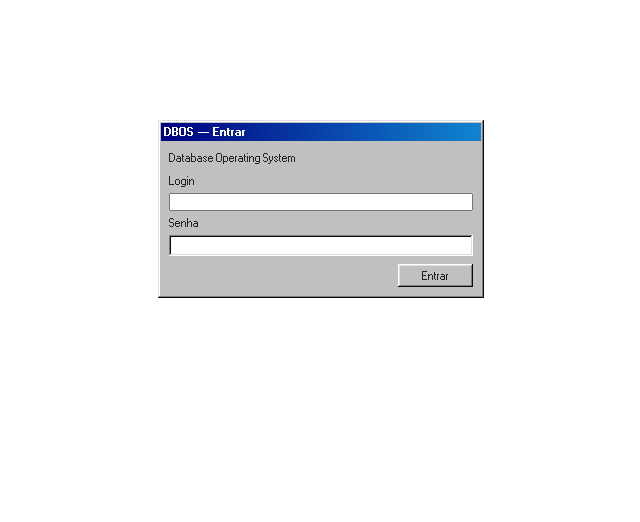
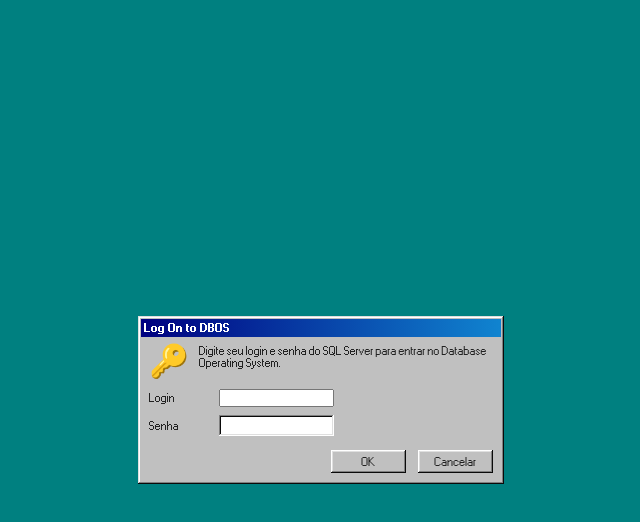
Before and after one commit to buenofs/sistema-retro-dbo, a React (Vite) app in the folder apps/web/: page / in a window 1280 px wide. Shown: the top 522 px of the page, without its empty margins (319-959 px from the left). Built offline with nearby package versions, Linux system fonts and the light colour scheme; no server answers.

Commit message:
feat(web): diálogo de logon clássico (Log On to DBOS)

```diff
--- a/apps/web/src/autenticacao/TelaLogin.tsx
+++ b/apps/web/src/autenticacao/TelaLogin.tsx
@@ -1,7 +1,8 @@
 import { useState, type FormEvent } from 'react';
 import { useLogin } from './ganchos';
+import './telaLogin.css';
 
-// Tela de boot/login no estilo Win98. O login mapeia direto para um login do SQL Server.
+// Diálogo de logon estilo Win9x "Log On to DBOS", sobre o wallpaper.
 export function TelaLogin() {
   const [login, setLogin] = useState('');
   const [senha, setSenha] = useState('');
@@ -12,24 +13,36 @@
     entrar.mutate({ login, senha });
   }
 
+  function cancelar() {
+    setLogin('');
+    setSenha('');
+  }
+
   return (
-    <div className="window" style={{ width: 320, margin: '15vh auto' }}>
+    <div className="tela-logon">
+      <div className="window logon-janela">
         <div className="title-bar">
-        <div className="title-bar-text">DBOS — Entrar</div>
+          <div className="title-bar-text">Log On to DBOS</div>
         </div>
         <div className="window-body">
-        <p>Database Operating System</p>
+          <div className="logon-cabecalho">
+            <span className="logon-icone" aria-hidden="true">🔑</span>
+            <p style={{ margin: 0 }}>
+              Digite seu login e senha do SQL Server para entrar no Database
+              Operating System.
+            </p>
+          </div>
           <form onSubmit={aoEnviar}>
-          <div className="field-row-stacked">
-            <label htmlFor="login">Login</label>
-            <input
-              id="login"
-              value={login}
-              onChange={(e) => setLogin(e.target.value)}
-            />
+            <div className="field-row" style={{ marginTop: 12 }}>
+              <label htmlFor="login" style={{ width: 64 }}>
+                Login
+              </label>
+              <input id="login" value={login} onChange={(e) => setLogin(e.target.value)} />
             </div>
-          <div className="field-row-stacked">
-            <label htmlFor="senha">Senha</label>
+            <div className="field-row" style={{ marginTop: 8 }}>
+              <label htmlFor="senha" style={{ width: 64 }}>
+                Senha
+              </label>
               <input
                 id="senha"
                 type="password"
@@ -37,12 +50,12 @@
                 onChange={(e) => setSenha(e.target.value)}
               />
             </div>
-          <div
-            className="field-row"
-            style={{ justifyContent: 'flex-end', marginTop: 8 }}
-          >
+            <div className="field-row" style={{ justifyContent: 'flex-end', marginTop: 14, gap: 6 }}>
               <button type="submit" disabled={entrar.isPending}>
-              {entrar.isPending ? 'Entrando...' : 'Entrar'}
+                {entrar.isPending ? 'Entrando...' : 'OK'}
+              </button>
+              <button type="button" onClick={cancelar}>
+                Cancelar
               </button>
             </div>
             {entrar.isError && (
@@ -53,5 +66,6 @@
           </form>
         </div>
       </div>
+    </div>
   );
 }
--- /dev/null
+++ b/apps/web/src/autenticacao/telaLogin.css
@@ -0,0 +1,20 @@
+.tela-logon {
+  position: fixed;
+  inset: 0;
+  background: #008080;
+  display: flex;
+  align-items: center;
+  justify-content: center;
+}
+.logon-janela {
+  width: 360px;
+}
+.logon-cabecalho {
+  display: flex;
+  gap: 10px;
+  align-items: flex-start;
+}
+.logon-icone {
+  font-size: 32px;
+  line-height: 1;
+}
```
Also changed, not shown: 1 other file (tests, documents, lock files or other folders). Lines whose indentation alone changed are shown as unchanged.
